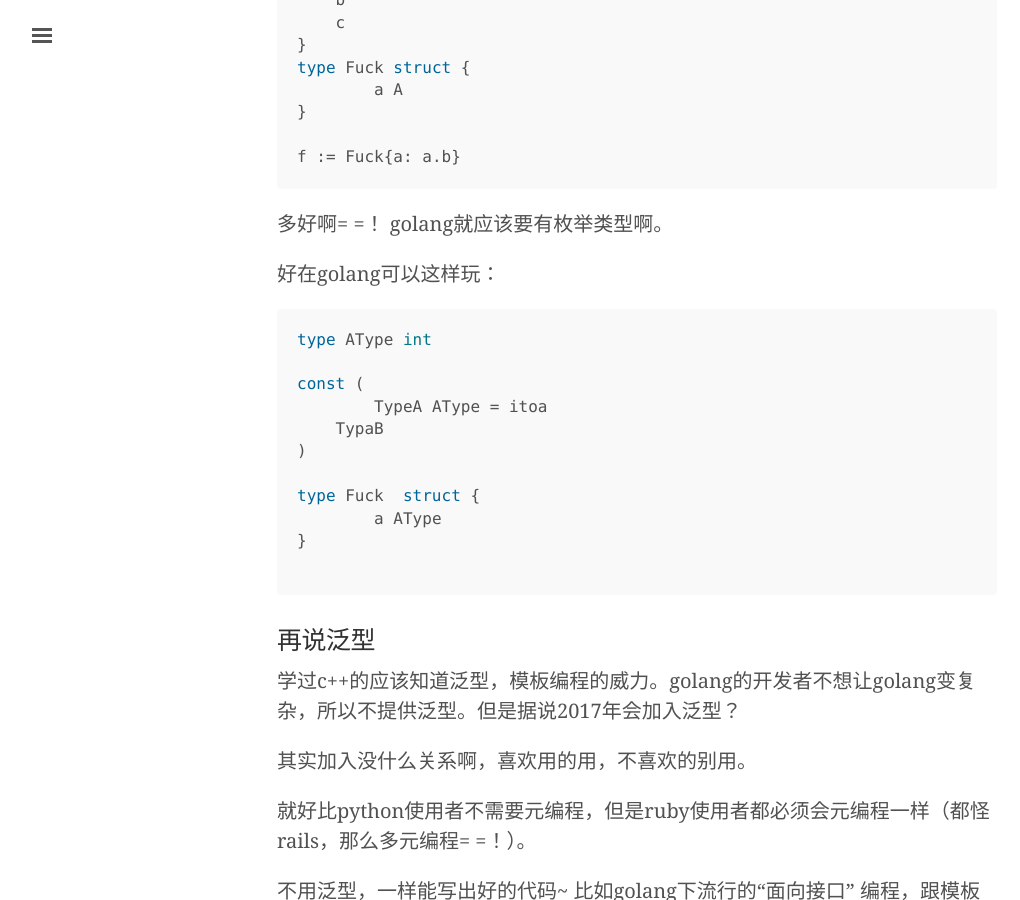
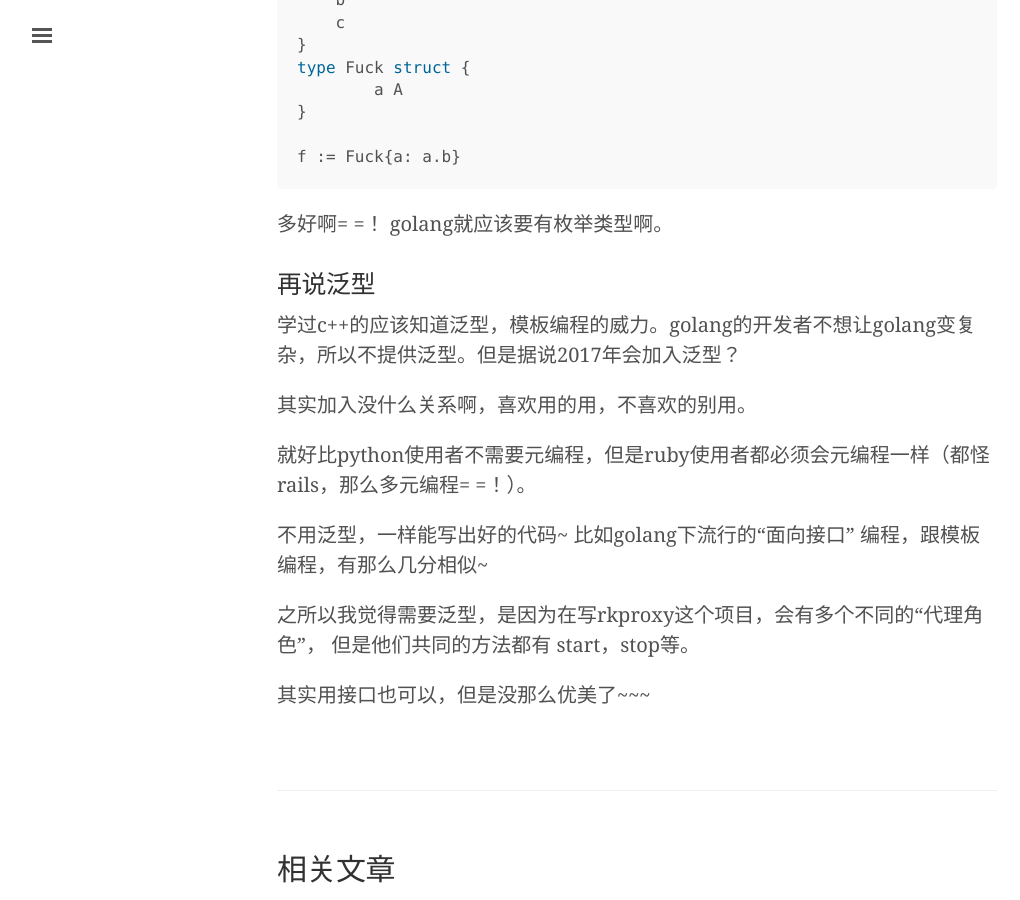
Before and after one commit to molizz/molizz, a Jekyll site: the page built from _posts/2017-02-26-golang-no-enum-and-generic.md, in a window 1280 px wide and 900 px high, scrolled down 1058 px. Shown: the whole window, without its empty margins (3-1023 px from the left). Built offline with Jekyll 4.4.1, drawn with Linux system fonts in a browser that asks for light colours; our own code applies the rules of GitHub Pages for plain Markdown files; comment, search, counter and statistics services are not loaded.

Commit message:
Updated 2017-02-26-golang-no-enum-and-generic.md

````diff
--- a/_posts/2017-02-26-golang-no-enum-and-generic.md
+++ b/_posts/2017-02-26-golang-no-enum-and-generic.md
@@ -52,20 +52,6 @@
 
 多好啊= =！ golang就应该要有枚举类型啊。
 
-好在golang可以这样玩：
-```golang
-type AType int
-
-const (
-	TypeA AType = itoa
-    TypaB
-)
-
-type Fuck  struct {
-	a AType
-}
-
-```
 
 
 ### 再说泛型
````
